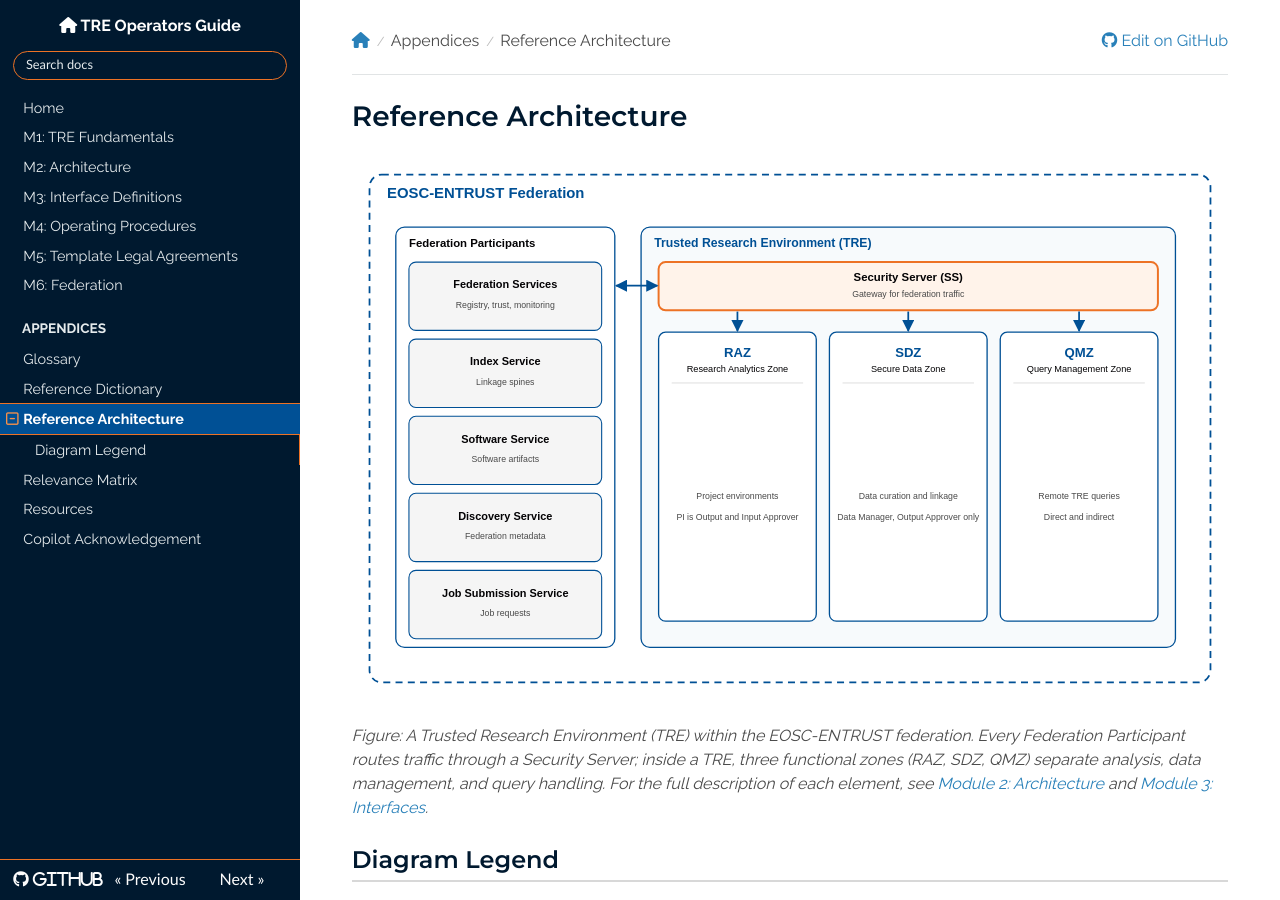
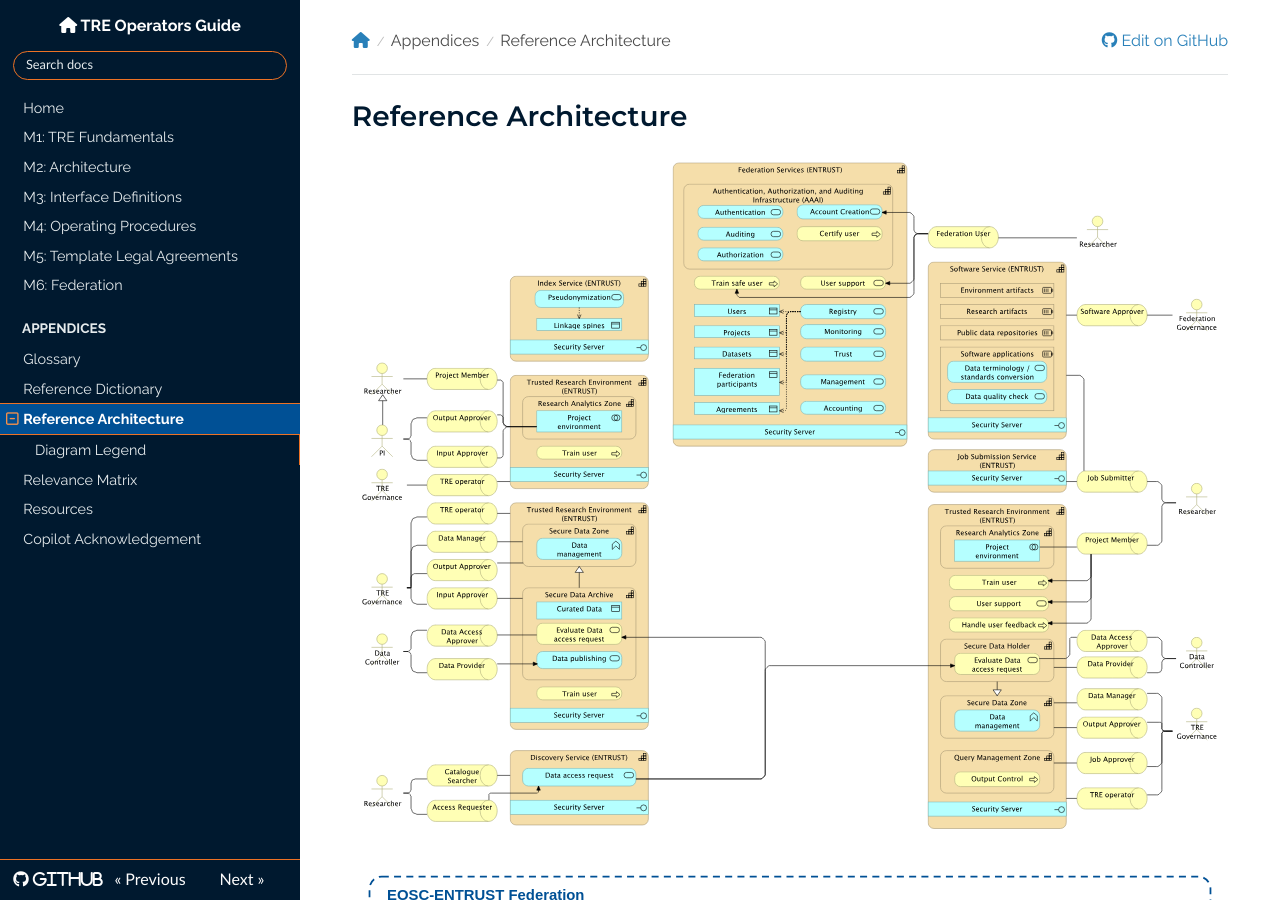
Before and after one commit to unioslo/tre-operators-docs, an MkDocs documentation site: the page built from docs/appendices/reference-architecture.md, in a window 1280 px wide and 900 px high. Built offline with MkDocs 1.6.1, drawn with Linux system fonts in a browser that asks for light colours; nearby versions of some CDN libraries.

Commit message:
Add reference architecture from the blueprint

```diff
--- a/docs/appendices/reference-architecture.md
+++ b/docs/appendices/reference-architecture.md
@@ -1,4 +1,6 @@
 # Reference Architecture
+
+![EOSC-ENTRUST Blueprintet TRE Architecture](../images/blueprint_architecture.svg)
 
 ![EOSC-ENTRUST TRE Architecture](../images/tre_architecture.svg)
 
```
Also changed, not shown: docs/images/blueprint_architecture.svg (added).
